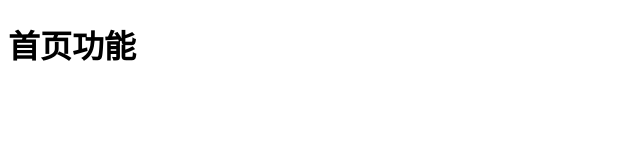
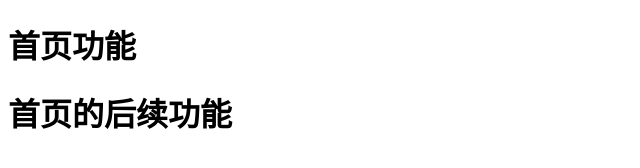
Before and after one commit to webyuanxf/gitmore, a plain HTML site: page index.html in a window 1280 px wide. Shown: the whole page, without its empty margins (0-640 px from the left). Drawn offline with Linux system fonts and the light colour scheme.

Commit message:
这是首页的后续功能，dev

```diff
--- a/index.html
+++ b/index.html
@@ -8,5 +8,6 @@
 </head>
 <body>
     <h1>首页功能</h1>
+    <h1>首页的后续功能</h1>
 </body>
 </html>
```
